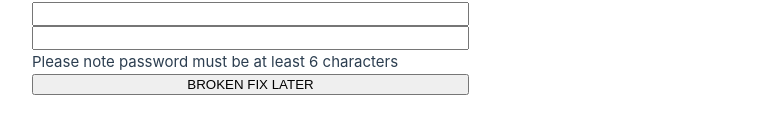
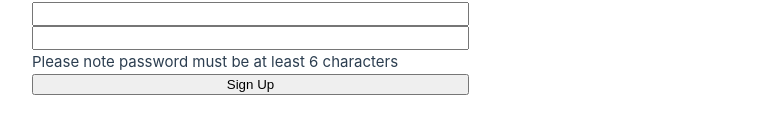
Before and after one commit to staten-island-tech/vue-supabase-project-jackie-lucas, a Vue app in the folder vue/: page / in a window 1280 px wide. Shown: the part 427-560 px from the top of the page, without its empty margins (171-951 px from the left). Built offline with nearby package versions, Linux system fonts and the light colour scheme.

Commit message:
Update HomeView.vue

```diff
--- a/vue/src/views/HomeView.vue
+++ b/vue/src/views/HomeView.vue
@@ -24,5 +24,5 @@ import { supabase } from '@/supabase.js'
   <br>
   <p>Please note password must be at least 6 characters</p>
   <br>
-  <button v-on:click="signUpNewUser()">BROKEN FIX LATER</button>
+  <button v-on:click="signUpNewUser()">Sign Up</button> <!-- NO LONGER BROKEEEN REEL -->
 </template>
```
